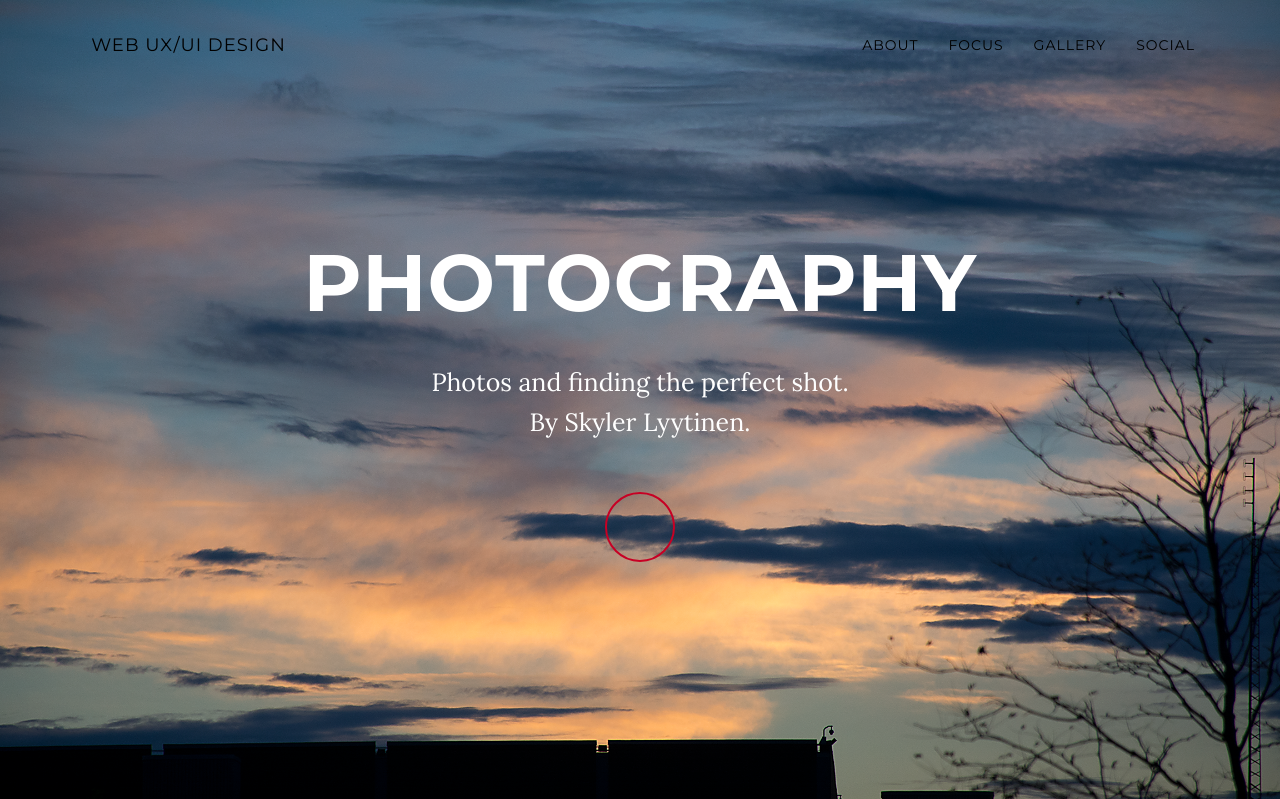
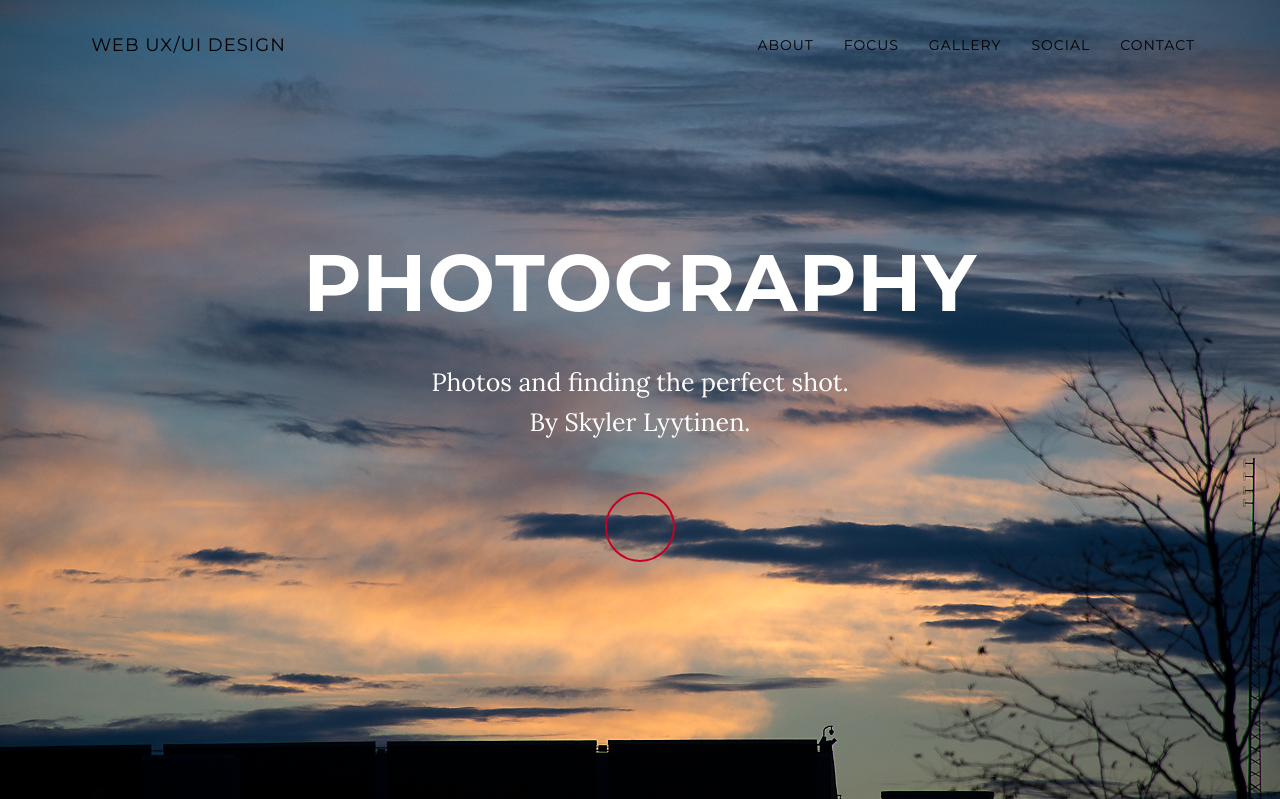
Before and after one commit to skybone/photo-midterm, a PHP site: page /?success=1 in a window 1280 px wide. Shown: the top 799 px of the page. Run offline with PHP 8.4, Linux system fonts and the light colour scheme; some web fonts are replaced.

Commit message:
emailfix, and content link updated

```diff
--- a/index.php
+++ b/index.php
@@ -63,6 +63,9 @@
                     </li>
                     <li>
                         <a class="page-scroll" href="#socia">Social</a>
+                    </li>
+                    <li>
+                        <a class="page-scroll" href="#contact2">Contact</a>
                     </li>
                 </ul>
             </div>
```
